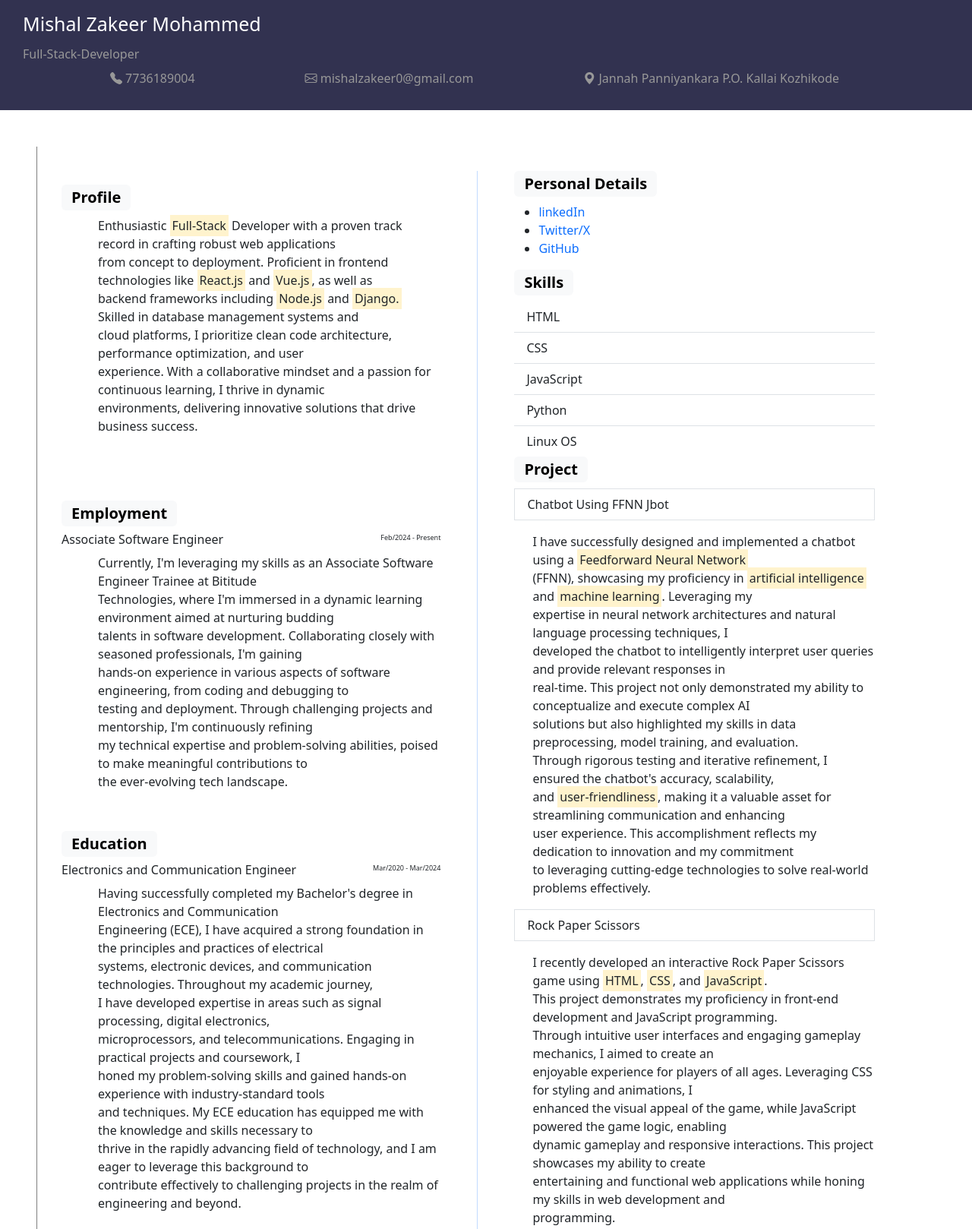
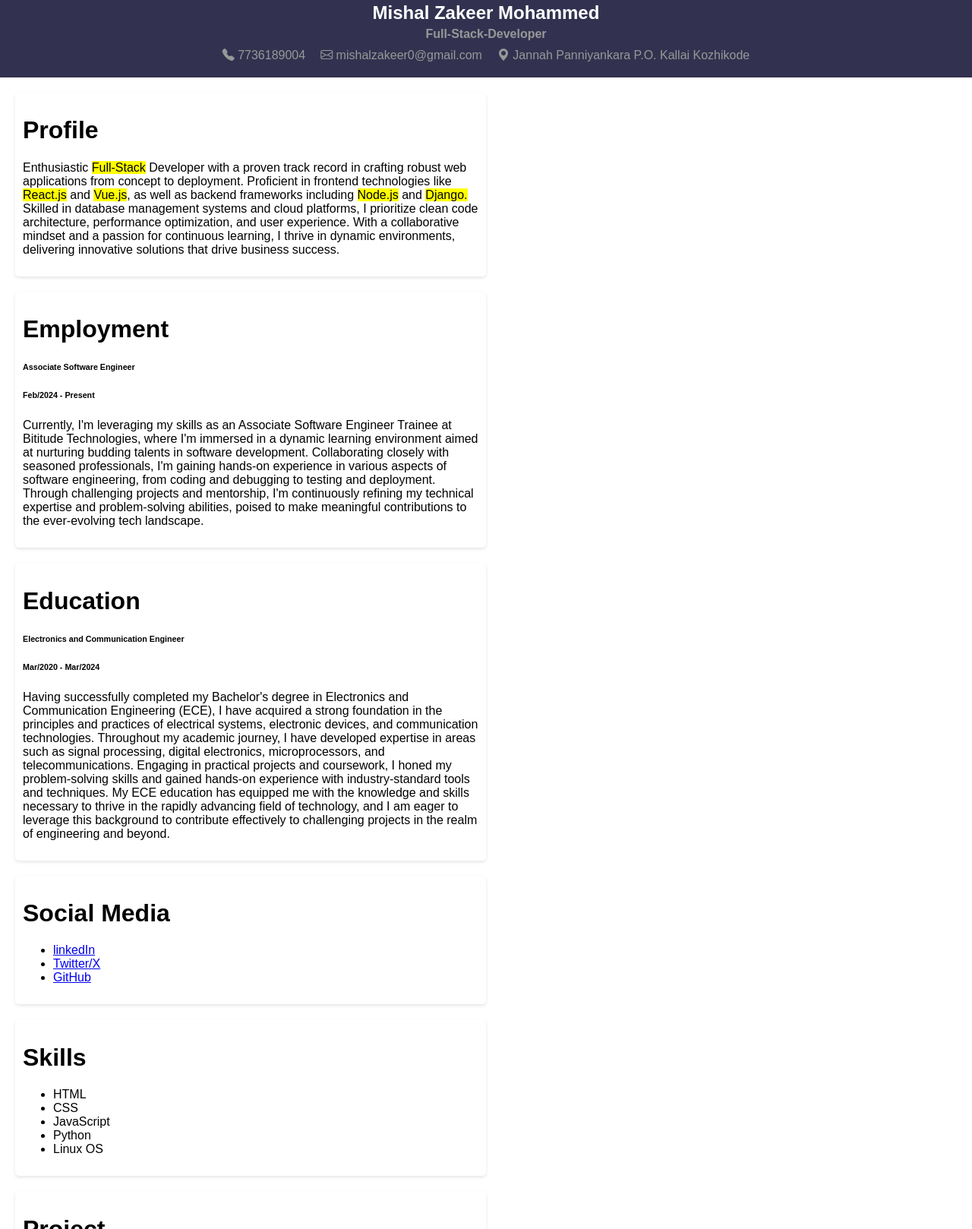
Before and after one commit to mishalzakeer0/portfolio, a plain HTML site: page index.html in a window 1280 px wide. Shown: the part 17-1635 px from the top of the page at 76% size. Drawn offline with nearby package versions, Linux system fonts and the light colour scheme.

Commit message:
responsive test host

```diff
--- a/index.html
+++ b/index.html
@@ -6,16 +6,16 @@
     <meta name="viewport" content="width=device-width, initial-scale=1.0">
     <title>Mishal"s Portfolio</title>
     <link rel="stylesheet" href="style.css">
-    <link rel="stylesheet" href="https://cdn.jsdelivr.net/npm/bootstrap@5.3.3/dist/css/bootstrap.min.css">
     <link rel="stylesheet" href="https://cdn.jsdelivr.net/npm/bootstrap-icons@1.11.3/font/bootstrap-icons.min.css">
 
 </head>
 <!-- body starts here -->
-<body class="d-none d-md-block" style="margin: 0px;">
+
+<body>
     <!-- header starts here -->
     <div class="header">
-        <div class="name"> Mishal Zakeer Mohammed </div>
-        <div class="Job-name"> Full-Stack-Developer</div>
+        <h2 class="name">Mishal Zakeer Mohammed </h2>
+        <h4 class="Job-name">Full-Stack-Developer</h4>
         <div class="contact">
             <!-- contact details -->
             <div class="phone"> <i class="bi bi-telephone-fill"></i> 7736189004</div>
@@ -24,135 +24,108 @@
         </div>
     </div>
     <!-- main content -->
-    <div class="sub-body border-start border-black p-2 border-opacity-50 m-5">
-        <!-- main body left content -->
-        <div class="mx-4 mt-4 content-left">
-            <div class="Profile-div">
-                <div class="profile-head lead">
-                    <h1 class = "badge text-bg-light" style = "font-size: 20px;">Profile</h4>
+    <div class="sub-body">
+        <div class="content">
+            <h1>Profile</h4>
+                <p class="-para">
+                    Enthusiastic <mark>Full-Stack</mark> Developer with a proven track record in crafting
+                    robust web applications from concept to deployment. Proficient in frontend technologies like
+                    <mark>React.js</mark> and <mark>Vue.js</mark>, as well as backend frameworks including
+                    <mark>Node.js</mark> and <mark>Django.</mark> Skilled in
+                    database management systems and cloud platforms, I prioritize clean code architecture,
+                    performance optimization, and user experience. With a collaborative mindset and a passion for
+                    continuous learning, I thrive in dynamic environments, delivering innovative solutions that
+                    drive business success.
+                </p>
         </div>
-                <div class="profile-content ps-5">Enthusiastic <mark>Full-Stack</mark> Developer with a proven track record
-                    in crafting
-                    robust web applications <br> from concept to deployment. Proficient in frontend technologies like
-                    <mark>React.js</mark> and <mark>Vue.js</mark>, as well as <br> backend frameworks including
-                    <mark>Node.js</mark> and <mark>Django.</mark> Skilled in
-                    database management systems and <br> cloud platforms, I prioritize clean code architecture,
-                    performance optimization, and user <br> experience. With a collaborative mindset and a passion for
-                    continuous learning, I thrive in dynamic <br> environments, delivering innovative solutions that
-                    drive business success.
+        <div class="content">
+            <h1>Employment</h4>
+                <h6>Associate Software Engineer</h6>
+                <h6>Feb/2024 - Present</h6>
+                <p class="-para">Currently, I'm leveraging my skills as an Associate Software Engineer Trainee
+                    at Bititude Technologies, where I'm immersed in a dynamic learning environment aimed at
+                    nurturing budding talents in software development. Collaborating closely with seasoned
+                    professionals, I'm gaining hands-on experience in various aspects of software engineering,
+                    from
+                    coding and debugging to testing and deployment. Through challenging projects and mentorship,
+                    I'm continuously refining my technical expertise and problem-solving abilities, poised to
+                    make
+                    meaningful contributions to the ever-evolving tech landscape. </p>
         </div>
+        <div class="content">
+            <h1>Education</h1>
+            <h6>Electronics and Communication Engineer</h6>
+            <h6>Mar/2020 - Mar/2024</h6>
+            <p class="-para"> Having successfully completed my Bachelor's degree in Electronics and
+                Communication Engineering (ECE), I have acquired a strong foundation in the principles and
+                practices of electrical systems, electronic devices, and communication technologies.
+                Throughout my academic journey, I have developed expertise in areas such as signal
+                processing, digital electronics, microprocessors, and telecommunications. Engaging in
+                practical projects and coursework, I honed my problem-solving skills and gained hands-on
+                experience with industry-standard tools and techniques. My ECE education has equipped me
+                with the knowledge and skills necessary to thrive in the rapidly advancing field of
+                technology, and I am eager to leverage this background to contribute effectively to
+                challenging projects in the realm of engineering and beyond.
+            </p>
         </div>
-            <div class="mt-5 employment-div	">
-                <div>
-                    <h1 class = "badge text-bg-light" style = "font-size: 20px;">Employment</h4>
-                </div>
-                <div class="Title-Date">
-                    <div class="Title">
-                        <h6>Associate Software Engineer</h6>
-                    </div>
-                    <div class="Date">Feb/2024 - Present</div>
-                </div>
-                <p class="employment-para ps-5">Currently, I'm leveraging my skills as an Associate Software Engineer Trainee
-                    at Bititude <br> Technologies, where I'm immersed in a dynamic learning environment aimed at
-                    nurturing budding <br> talents in software development. Collaborating closely with seasoned
-                    professionals, I'm gaining <br> hands-on experience in various aspects of software engineering, from
-                    coding and debugging to <br> testing and deployment. Through challenging projects and mentorship,
-                    I'm continuously refining <br> my technical expertise and problem-solving abilities, poised to make
-                    meaningful contributions to <br> the ever-evolving tech landscape. </p>
-            </div>
-            <div class="Education-div">
-                <div>
-                    <h1 class = "badge text-bg-light" style="font-size: 20px;">Education</h1>
-                </div>
-                <div class="Edu-title"></div>
-                <div class="Title-Date">
-                    <div class="Title">
-                        <h6>Electronics and Communication Engineer</h6>
-                    </div>
-                    <div class="Date">Mar/2020 - Mar/2024</div>
-                </div>
-                <div>
-                    <p class="Edu-para ps-5"> Having successfully completed my Bachelor's degree in Electronics and
-                        Communication <br> Engineering (ECE), I have acquired a strong foundation in the principles and
-                        practices of electrical <br> systems, electronic devices, and communication technologies.
-                        Throughout my academic journey, <br> I have developed expertise in areas such as signal
-                        processing, digital electronics,<br> microprocessors, and telecommunications. Engaging in
-                        practical projects and coursework, I <br> honed my problem-solving skills and gained hands-on
-                        experience with industry-standard tools <br> and techniques. My ECE education has equipped me
-                        with the knowledge and skills necessary to <br> thrive in the rapidly advancing field of
-                        technology, and I am eager to leverage this background to <br> contribute effectively to
-                        challenging projects in the realm of engineering and beyond.</p>
-                </div>
-            </div>
-        </div>
-        <!-- main body right content -->
-        <div class="mx-4 px-5 mt-4 content-right border-start border-primary border-opacity-25">
-            <div class="personal-detail">
-                <h1 class = "badge text-bg-light" style = "font-size: 20px;">Personal Details</h1>
+        <div class="content">
+            <h1>Social Media</h1>
             <ul>
-                    <li> <a class="link-offset-2 link-offset-3-hover link-underline link-underline-opacity-0 link-underline-opacity-75-hover"
-                            href="https://www.linkedin.com/in/mishal-zakeer-643724221/">linkedIn</a> </li>
-                    <li> <a class="link-offset-2 link-offset-3-hover link-underline link-underline-opacity-0 link-underline-opacity-75-hover"
-                            href="https://twitter.com/mishaaleyy">Twitter/X</a> </li>
-                    <li> <a class="link-offset-2 link-offset-3-hover link-underline link-underline-opacity-0 link-underline-opacity-75-hover "
-                            href="https://github.com/mishalzakeer0">GitHub</a> </li>
+                <li> <a href="https://www.linkedin.com/in/mishal-zakeer-643724221/">linkedIn</a> </li>
+                <li> <a href="https://twitter.com/mishaaleyy">Twitter/X</a> </li>
+                <li> <a href="https://github.com/mishalzakeer0">GitHub</a> </li>
             </ul>
         </div>
-            <div class="skills">
-                <h1 class="badge text-bg-light"style = "font-size: 20px;">Skills</h1>
-                <ul class="list-group list-group-flush">
-                    <li class="list-group-item">HTML</li>
-                    <li class="list-group-item">CSS</li>
-                    <li class="list-group-item">JavaScript</li>
-                    <li class="list-group-item">Python</li>
-                    <li class="list-group-item">Linux OS</li>
+        <div class="content">
+            <h1 class="skills">Skills</h1>
+            <ul class="skill-list">
+                <li class="List">HTML</li>
+                <li class="List">CSS</li>
+                <li class="List">JavaScript</li>
+                <li class="List">Python</li>
+                <li class="">Linux OS</li>
             </ul>
+
         </div>
-            <div class="project">
-                <h1 class = "badge text-bg-light" style = "font-size: 20px;">Project</h1>
-                <ul class="list-group list-group-flush">
-                    <div class="Project-1">
-                        <li class="list-group-item" style="font-weight: 500;">Chatbot Using FFNN <a
-                                href="https://github.com/mishalzakeer0/Jbot"></a>Jbot</li>
-                        <p class="chatbot ps-4 pt-3"> I have successfully designed and implemented a chatbot using a
-                            <mark>Feedforward Neural Network</mark> <br> (FFNN), showcasing my proficiency in
+        <div class="content">
+            <h1>Project</h1>
+            <ul>
+                <li> <a href="https://github.com/mishalzakeer0/Jbot">Jbot</a></li>
+                <p class="chatbot"> I have successfully designed and implemented a chatbot using a
+                    <mark>Feedforward Neural Network</mark> (FFNN), showcasing my proficiency in
                     <mark>artificial intelligence</mark>
-                            and <mark>machine learning</mark>. Leveraging my <br> expertise in neural network
+                    and <mark>machine learning</mark>. Leveraging my expertise in neural network
                     architectures and
-                            natural language processing techniques, I <br> developed the chatbot to intelligently
-                            interpret user queries and provide relevant responses in <br> real-time. This project not
-                            only demonstrated my ability to conceptualize and execute complex AI <br> solutions but also
-                            highlighted my skills in data preprocessing, model training, and evaluation. <br> Through
+                    natural language processing techniques, I developed the chatbot to intelligently
+                    interpret user queries and provide relevant responses in real-time. This project not
+                    only demonstrated my ability to conceptualize and execute complex AI solutions but also
+                    highlighted my skills in data preprocessing, model training, and evaluation. Through
                     rigorous testing and iterative refinement, I ensured the chatbot's accuracy,
-                            scalability,<br> and <mark>user-friendliness</mark>, making it a valuable asset for
+                    scalability, and <mark>user-friendliness</mark>, making it a valuable asset for
                     streamlining
-                            communication and enhancing <br>user experience. This accomplishment reflects my dedication
-                            to innovation and my commitment <br> to leveraging cutting-edge technologies to solve
+                    communication and enhancing user experience. This accomplishment reflects my dedication
+                    to innovation and my commitment to leveraging cutting-edge technologies to solve
                     real-world problems effectively.
                 </p>
-                    </div>
-                    <div class="project-2">
-                        <li class="list-group-item" style="font-weight: 500;">Rock Paper Scissors</li>
-                        <p class="rock-paper-scissors ps-4 pt-3"> I recently developed an interactive Rock Paper Scissors
-                            game using <mark>HTML</mark>, <mark>CSS</mark>, and <mark>JavaScript</mark>. <br> This
+
+
+                <li><a href="https://github.com/mishalzakeer0/Rock-Paper-Scissors"> Rock Paper Scissors</a></li>
+                <p class="rock-paper-scissors"> I recently developed an interactive Rock Paper
+                    Scissors
+                    game using <mark>HTML</mark>, <mark>CSS</mark>, and <mark>JavaScript</mark>. This
                     project demonstrates my proficiency in
-                            front-end development and JavaScript programming. <br> Through intuitive user interfaces and
-                            engaging gameplay mechanics, I aimed to create an <br> enjoyable experience for players of
-                            all ages. Leveraging CSS for styling and animations, I <br> enhanced the visual appeal of
-                            the game, while JavaScript powered the game logic, enabling <br> dynamic gameplay and
-                            responsive interactions. This project showcases my ability to create <br> entertaining and
-                            functional web applications while honing my skills in web development and <br> programming.
+                    front-end development and JavaScript programming. Through intuitive user interfaces and
+                    engaging gameplay mechanics, I aimed to create an enjoyable experience for players of
+                    all ages. Leveraging CSS for styling and animations, I enhanced the visual appeal of
+                    the game, while JavaScript powered the game logic, enabling dynamic gameplay and
+                    responsive interactions. This project showcases my ability to create entertaining and
+                    functional web applications while honing my skills in web development and programming.
                 </p>
-                    </div>
+
             </ul>
-            </div>
 
         </div>
     </div>
-
-    <script src="https://cdn.jsdelivr.net/npm/bootstrap@4.6.0/dist/js/bootstrap.min.js"
-        integrity="sha384-+YQ4JLhjyBLPDQt//I+STsc9iw4uQqACwlvpslubQzn4u2UU2UFM80nGisd026JF"
-        crossorigin="anonymous"></script>
 </body>
 
 </html>
--- a/style.css
+++ b/style.css
@@ -1,71 +1,91 @@
-.header{
-    background-color: rgb(50, 50, 80);
-    /* border: 20px solid rgb(50, 50, 80); */
-    display: flex;
-    flex-direction: column;
-    gap: 8px;
-    padding: 30px;
-
+* {
+    box-sizing: border-box;
 
 }
 
-.name{
-    color: white;
-    font-size: 25px;
+body {
+    margin: 0;
+    padding: 0;
+    font-family: Arial, sans-serif; /* Set a fallback font */
 }
 
-.Job-name{
+.header {
+    background-color: rgb(50, 50, 80);
+    color: white;
+    padding: 20px;
+    text-align: center;
+}
+
+.name {
+    margin: 0;
+}
+
+.Job-name {
     color: rgb(152, 152, 152);
+    margin: 5px 0;
+}
 
-}
-.contact{
+.contact {
     display: flex;
     flex-direction: row;
-    justify-content: space-evenly;
+    justify-content: center;
+    margin-top: 10px;
 }
 
-.phone{
+.phone, .email, .location {
     color: rgb(152, 152, 152);
-    padding-right: 30px;
+    margin: 0 10px;
 }
 
-.email{
-    color: rgb(152, 152, 152);
-    padding-right: 30px;
-}
-
-
-.location{
-    color: rgb(152, 152, 152);
-    padding-right: 30px;
+.sub-body {
+    margin: 20px;
+    display: flex;
+    flex-direction: column;
+    flex-wrap: wrap;
+    justify-content: space-between;
 
 }
 
-.employment-title{
-    color: #777;
+.content {
+    flex: 1;
+    padding: 10px;
+    background-color: white;
+    border-radius: 5px;
+    box-shadow: 0 2px 4px rgba(0, 0, 0, 0.1);
+    margin-bottom: 20px;
+    width: 50%;
 
 }
 
-.Date{
-    font-size: xx-small;
+@media screen and (min-width: 950px) {
+    .sub-body {
+        flex-direction: column;
+        max-height: 100vh;
+    }
+
+    .content {
+        width: 50%;
+        margin: 0 10px 20px 0;
+    }
 }
-.Title-Date{
-    display: flex;
-    flex-direction: row;
-    justify-content: space-between;
+
+@media screen and (max-width: 950px) {
+    .sub-body {
+        width: 90%;
+        margin: 20px auto;
+        flex-direction: row;
+    }
+
+    .content {
+        width: 100%;
+        margin-right: 0;
+    }
+    .contact{
+        flex-direction: column;
+    }
 }
-.sub-body{
-    display: flex;
-    flex-direction: row;
-    justify-content: space-around;
+@media screen and (max-height:850px){
+    .sub-body{
+    max-height: 100%;
 }
-.content-left{
-    display: flex;
-    flex-direction: column;
-    justify-content: space-around;
 }
-.content-right{
-    display: flex;
-    flex-direction: column;
-    justify-content: space-around;
-}
```
Also changed, not shown: 1 other file. Lines whose indentation alone changed are shown as unchanged.
